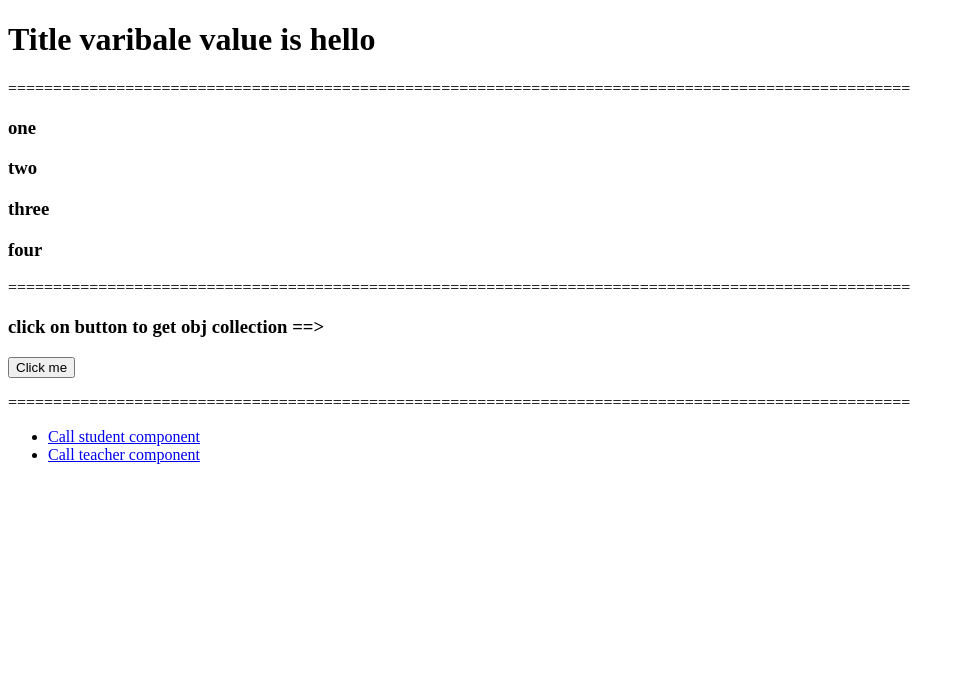
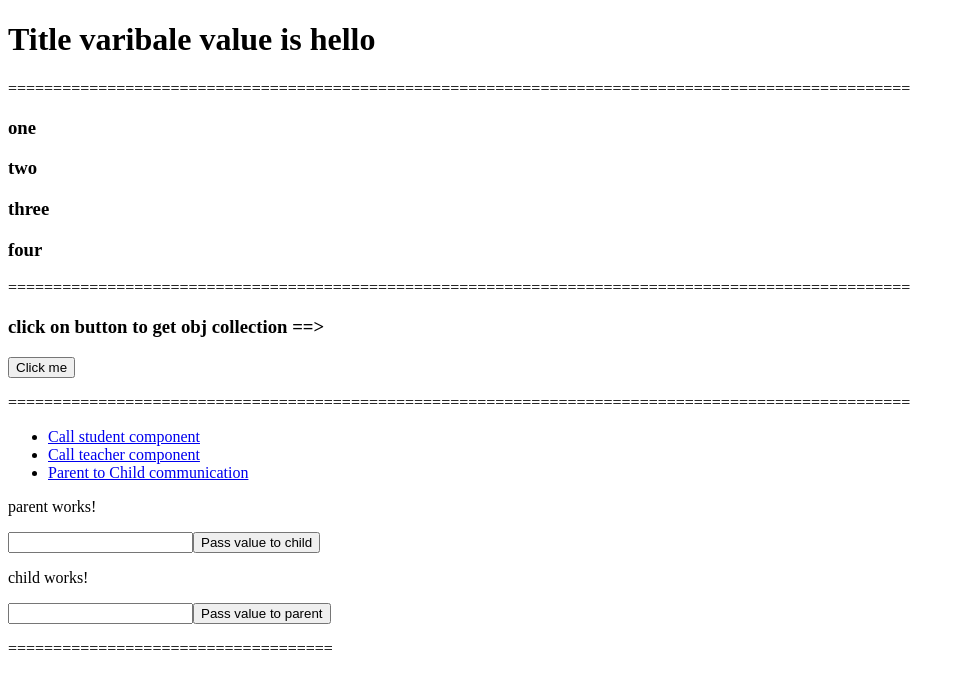
Before and after one commit to sagarverma-ng/Verma-Angular-Basic, an Angular app: page /parent-child in a window 1280 px wide. Before the commit this address led to /. Shown: the top 686 px of the page, without its empty margins (0-965 px from the left). Built offline with nearby package versions, Linux system fonts and the light colour scheme.

Commit message:
Parent to child communication concept

```diff
--- a/src/app/app-routing.module.ts
+++ b/src/app/app-routing.module.ts
@@ -1,5 +1,6 @@
 import { NgModule } from '@angular/core';
 import { Routes, RouterModule } from '@angular/router';
+import { ParentComponent } from './parent/parent.component';
 import { StudentComponent } from './student/student.component';
 import { TeacherComponent } from './teacher/teacher.component';
 
@@ -7,6 +8,7 @@ const routes: Routes = [
 
   { path: 'student', component: StudentComponent },
   { path: 'teacher', component: TeacherComponent },
+  { path: 'parent-child', component: ParentComponent }
 ];
 
 @NgModule({
--- a/src/app/app.component.html
+++ b/src/app/app.component.html
@@ -34,6 +34,13 @@
     <li>
       <a routerLink="/teacher">Call teacher component</a>
     </li>
+
+    <li>
+      <a routerLink="/parent-child">Parent to Child communication</a>
+    </li>
+
 </ul>
 
 <router-outlet></router-outlet>
+
+<p>====================================</p>
--- a/src/app/app.module.ts
+++ b/src/app/app.module.ts
@@ -6,12 +6,16 @@ import { AppComponent } from './app.component';
 import { StudentComponent } from './student/student.component';
 import { TeacherComponent } from './teacher/teacher.component';
 import { FormsModule } from '@angular/forms';
+import { ParentComponent } from './parent/parent.component';
+import { ChildComponent } from './child/child.component';
 
 @NgModule({
   declarations: [
     AppComponent,
     StudentComponent,
     TeacherComponent,
+    ParentComponent,
+    ChildComponent,
   ],
   imports: [
     BrowserModule,
--- /dev/null
+++ b/src/app/child/child.component.html
@@ -0,0 +1,5 @@
+<p>child works!</p>
+
+<input type="text" [(ngModel)]="compingFromParent">
+
+<button (click)="PassValueToParent()"> Pass value to parent</button>
--- /dev/null
+++ b/src/app/child/child.component.ts
@@ -0,0 +1,22 @@
+import { Component, Input, OnInit, Output, EventEmitter } from '@angular/core';
+
+@Component({
+  selector: 'app-child',
+  templateUrl: './child.component.html',
+  styleUrls: ['./child.component.css']
+})
+export class ChildComponent implements OnInit {
+
+  @Input() compingFromParent: string;
+  @Output() passToParentValue = new EventEmitter<string>();
+  constructor() { }
+
+  ngOnInit(): void {
+  }
+
+  PassValueToParent(): void {
+    this.passToParentValue.emit(this.compingFromParent);
+
+  }
+
+}
--- /dev/null
+++ b/src/app/parent/parent.component.html
@@ -0,0 +1,7 @@
+<p>parent works!</p>
+
+<input type="text" [(ngModel)]="name">
+<button (click)="PassValueToChild()">Pass value to child</button>
+
+
+<app-child [compingFromParent]="passNameValueToChild" (passToParentValue)="CallComingfromChild($event)"></app-child>
--- /dev/null
+++ b/src/app/parent/parent.component.ts
@@ -0,0 +1,23 @@
+import { Component, OnInit } from '@angular/core';
+
+@Component({
+  selector: 'app-parent',
+  templateUrl: './parent.component.html',
+  styleUrls: ['./parent.component.css']
+})
+export class ParentComponent implements OnInit {
+  name: string;
+  passNameValueToChild: string;
+  constructor() { }
+
+  ngOnInit(): void {
+  }
+
+  PassValueToChild(): void {
+    this.passNameValueToChild = this.name;
+  }
+
+  CallComingfromChild(value): void {
+    this.name = value;
+  }
+}
```
Also changed, not shown: src/app/child/child.component.css (added), src/app/parent/parent.component.css (added), 2 other files (tests, documents, lock files or other folders).
